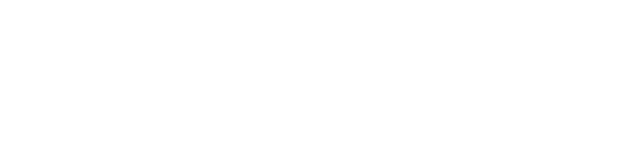
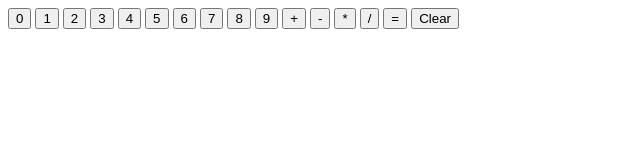
Before and after one commit to stefan-1904/odin-calculator, a plain HTML site: page index.html in a window 1280 px wide. Shown: the whole page, without its empty margins (0-640 px from the left). Drawn offline with Linux system fonts and the light colour scheme.

Commit message:
Added button handling. Now updates calc display based on button clicked.

```diff
--- a/app.js
+++ b/app.js
@@ -1,3 +1,19 @@
+const buttons = document.querySelectorAll('button');
+const calculatorDisplay = document.getElementById('display');
+
+function buttonHandler() {
+    buttons.forEach(function(button) {
+        button.addEventListener('click', () => {
+            let displayValue = calculatorDisplay.textContent += button.innerText;
+            return displayValue;
+        });
+    });
+}
+
+buttonHandler()
+
+
+
 function add(num1, num2) {
     return num1 + num2;
 }
@@ -32,5 +48,3 @@ function operate(operator, num1, num2) {
 let num1 = 10
 let num2 = 2
 let operator = '/';
-
-console.log(operate(operator, num1, num2));
--- a/index.html
+++ b/index.html
@@ -7,6 +7,25 @@
     <link rel="stylesheet" href="styles.css">
 </head>
 <body>
+    <div id="display"></div>
+        <button class="btn">0</button>
+        <button class="btn">1</button>
+        <button class="btn">2</button>
+        <button class="btn">3</button>
+        <button class="btn">4</button>
+        <button class="btn">5</button>
+        <button class="btn">6</button>
+        <button class="btn">7</button>
+        <button class="btn">8</button>
+        <button class="btn">9</button>
+        <button class="btn">+</button>
+        <button class="btn">-</button>
+        <button class="btn">*</button>
+        <button class="btn">/</button>
+        <button class="btn">=</button>
+        <button class="btn">Clear</button>
+
+    <!--  -->
     <script src="app.js"></script>
 </body>
 </html>
```
